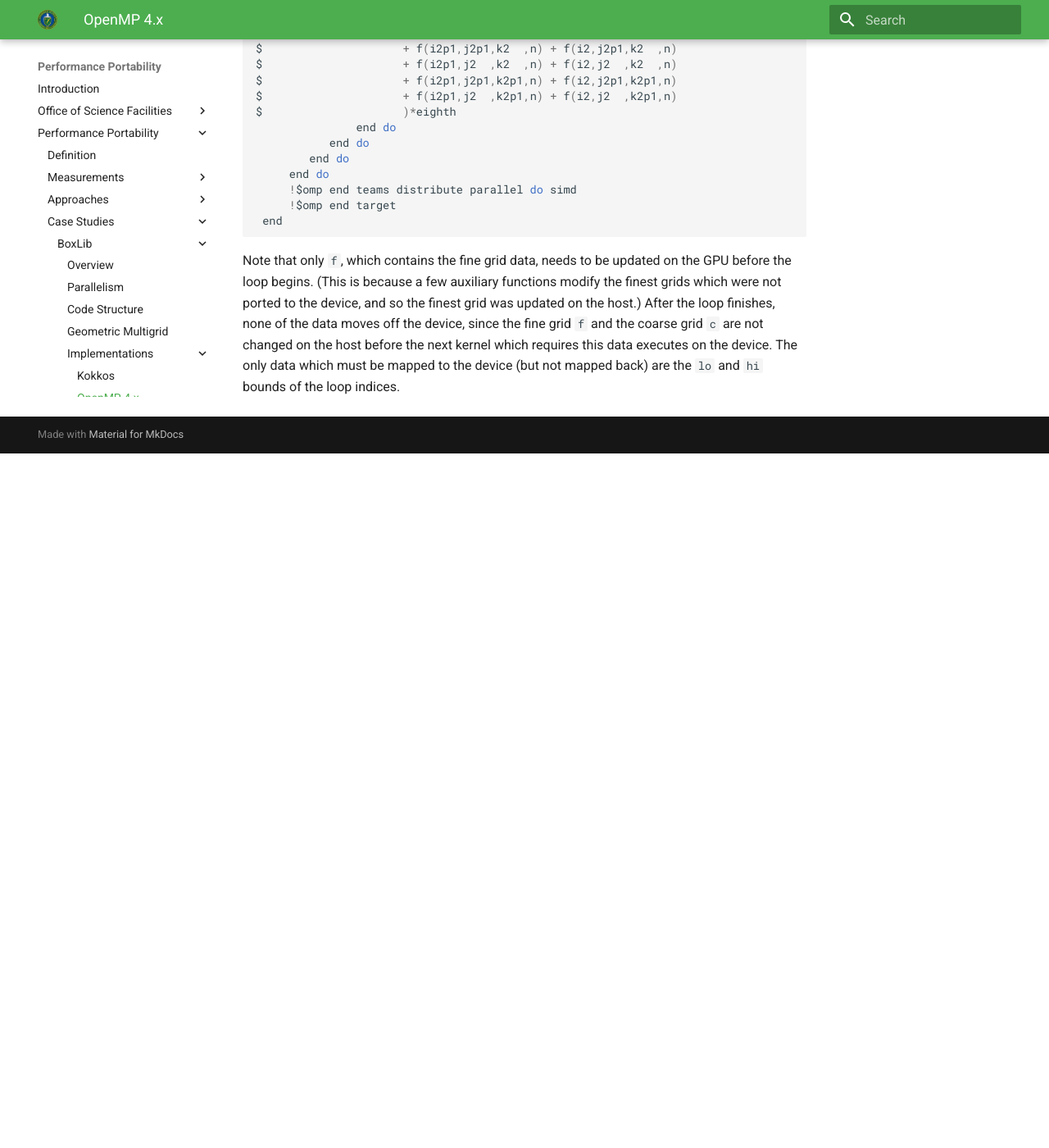
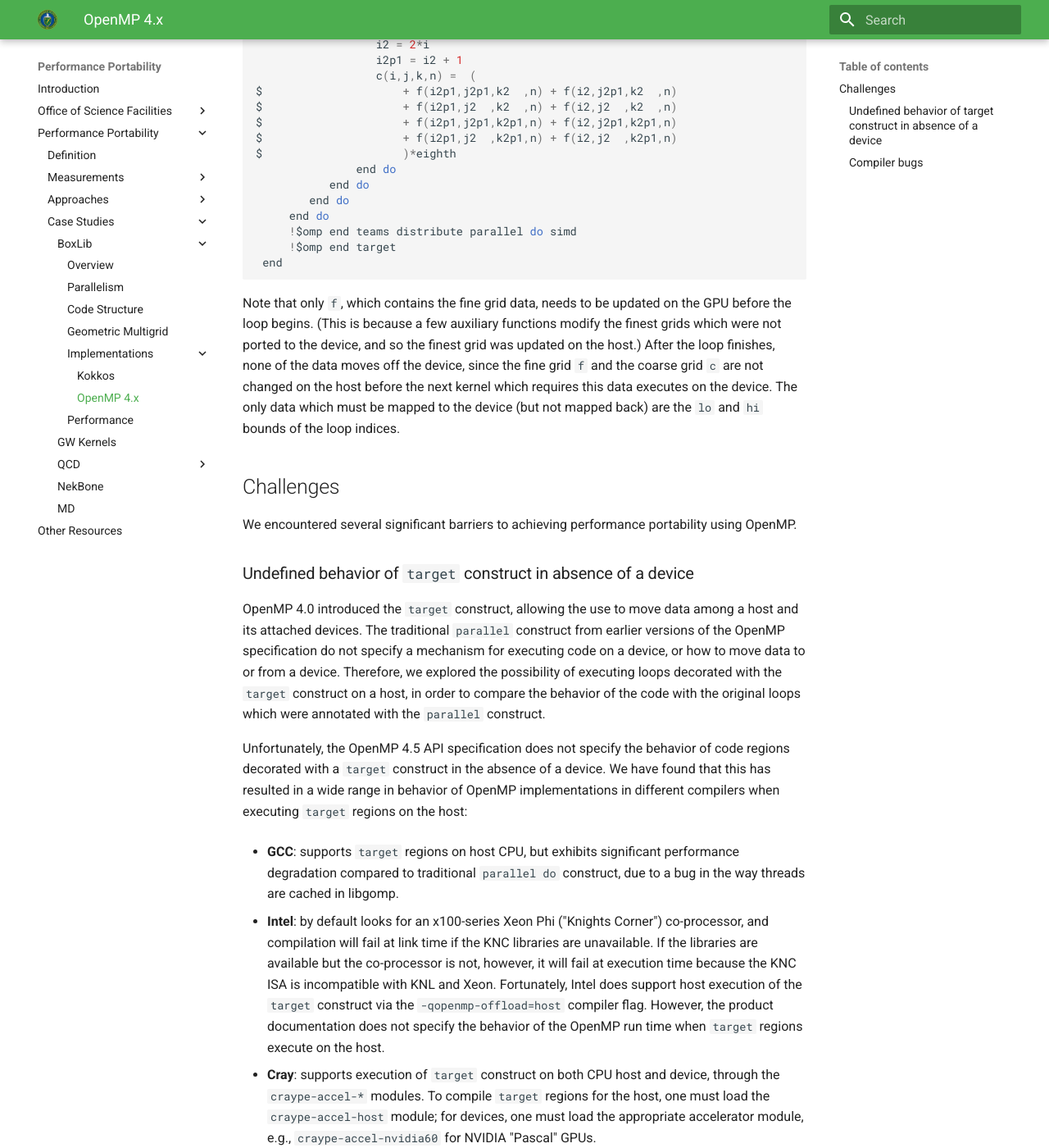
Before and after one commit to jrdeslippe/perfportsite, an MkDocs documentation site: the page built from docs/case_studies/amr/openmp_implementation.md, in a window 1280 px wide and 1400 px high, scrolled down 2619 px. Shown: the whole window at 82% size. Built offline with MkDocs 1.6.1 and Material for MkDocs 9.7.7, drawn with Linux system fonts in a browser that asks for light colours; old or Windows-style settings are respelled for this version of MkDocs; before the commit the page ends 3172 px from its top, so only the background shows below that; some of the changed text lies outside the part shown.

Commit message:
Case Studies: add more words about technical challenges implementing OpenMP target

```diff
--- a/docs/case_studies/amr/openmp_implementation.md
+++ b/docs/case_studies/amr/openmp_implementation.md
@@ -4,7 +4,9 @@
 offloading and kernel execution semantics. OpenMP presents an appealing
 opportunity to achieve performance portability, as it requires fairly
 non-invasive code modifications through directives which are ignored as
-comments if OpenMP is not activated during compilation.
+comments if OpenMP is not activated during compilation. However, as we discuss
+below, it is currently challenging to achieve a portable implementation of any
+kernel (to say nothing of one which has high performance).
 
 BoxLib already contains a large amount of OpenMP in the C++ framework to
 implement thread parallelization and loop tiling (see [here](./parallelism.md)
@@ -154,3 +156,60 @@
 on the host before the next kernel which requires this data executes on the
 device. The only data which must be mapped to the device (but not mapped back)
 are the `lo` and `hi` bounds of the loop indices.
+
+## Challenges
+
+We encountered several significant barriers to achieving performance
+portability using OpenMP.
+
+### Undefined behavior of `target` construct in absence of a device
+
+OpenMP 4.0 introduced the `target` construct, allowing the use to move data
+among a host and its attached devices. The traditional `parallel` construct
+from earlier versions of the OpenMP specification do not specify a mechanism
+for executing code on a device, or how to move data to or from a device.
+Therefore, we explored the possibility of executing loops decorated with the
+`target` construct on a host, in order to compare the behavior of the code with
+the original loops which were annotated with the `parallel` construct.
+
+Unfortunately, the OpenMP 4.5 API specification does not specify the behavior
+of code regions decorated with a `target` construct in the absence of a device.
+We have found that this has resulted in a wide range in behavior of OpenMP
+implementations in different compilers when executing `target` regions on the
+host:
+
+* **GCC**: supports `target` regions on host CPU, but exhibits significant
+  performance degradation compared to traditional `parallel do` construct, due
+to a bug in the way threads are cached in libgomp.
+
+* **Intel**: by default looks for an x100-series Xeon Phi ("Knights Corner")
+  co-processor, and compilation will fail at link time if the KNC libraries are
+unavailable. If the libraries are available but the co-processor is not,
+however, it will fail at execution time because the KNC ISA is incompatible
+with KNL and Xeon.
+Fortunately, Intel does support host execution of the `target` construct via
+the `-qopenmp-offload=host` compiler flag. However, the product documentation
+does not specify the behavior of the OpenMP run time when `target` regions
+execute on the host.
+
+* **Cray**: supports execution of `target` construct on both CPU host and
+  device, through the `craype-accel-*` modules. To compile `target` regions for
+the host, one must load the `craype-accel-host` module; for devices, one must
+load the appropriate accelerator module, e.g., `craype-accel-nvidia60` for
+NVIDIA "Pascal" GPUs.
+
+### Compiler bugs
+
+Our progress in implementing the OpenMP `target` construct has also been
+hindered by compiler problems.
+
+* As noted above, GCC encounters a performance regression when executing
+  `target` regions on the host CPU. This has been reported in GCC Bugzilla as
+bug [#80859](https://gcc.gnu.org/bugzilla/show_bug.cgi?id=80859).
+
+* CCE 8.6.0 and 8.6.1 (the latest available as of August 2017) encounter a
+  segmentation fault on one of the source files in BoxLib. This has been
+reported to Cray as bug #189702. CCE 8.6.1 was
+
+* CCE 8.6.1 fails to link BoxLib at all (without `target` constructs), with g++
+  tuple errors. This has been reported to Cray as bug #189760.
```
